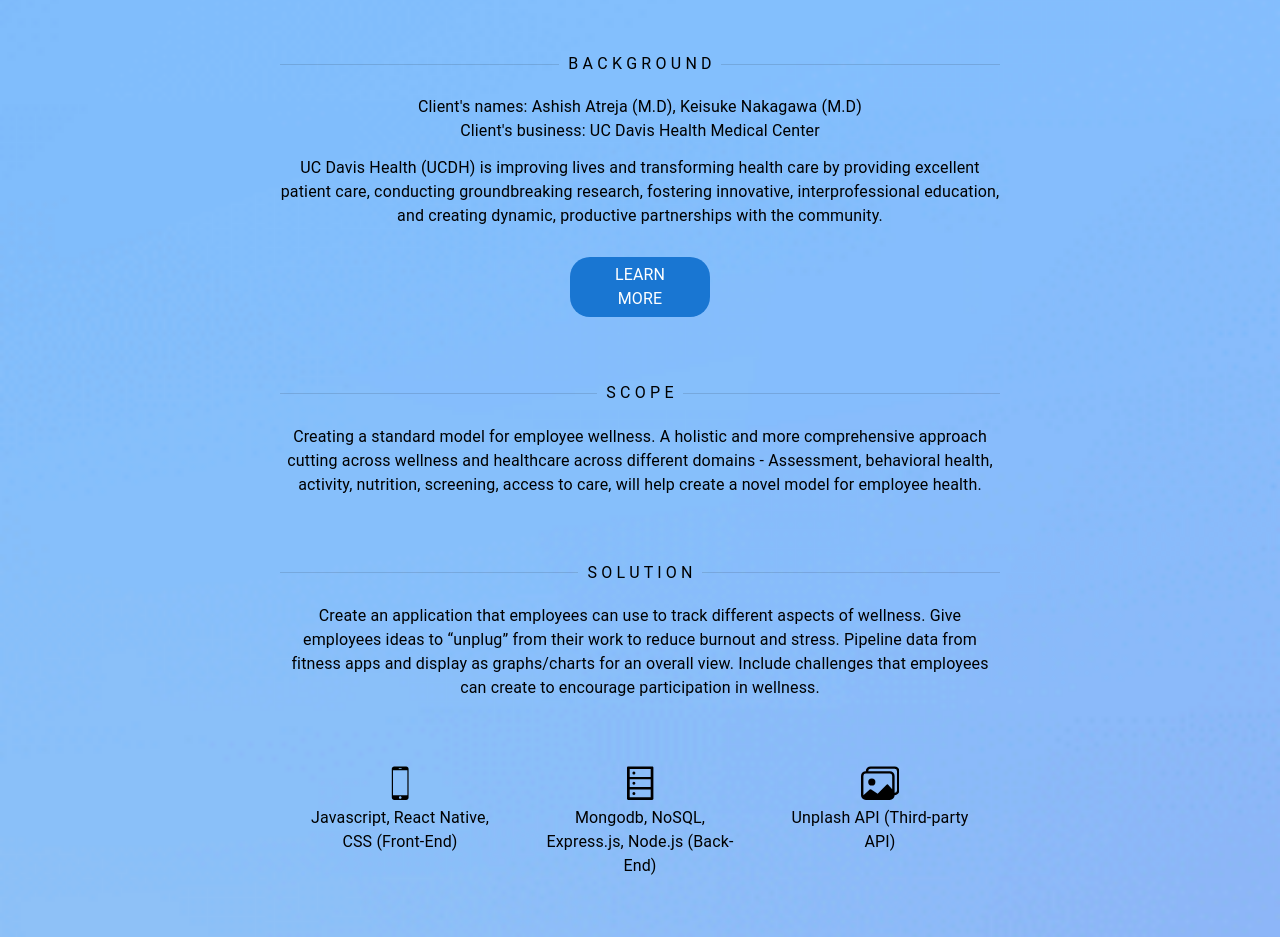
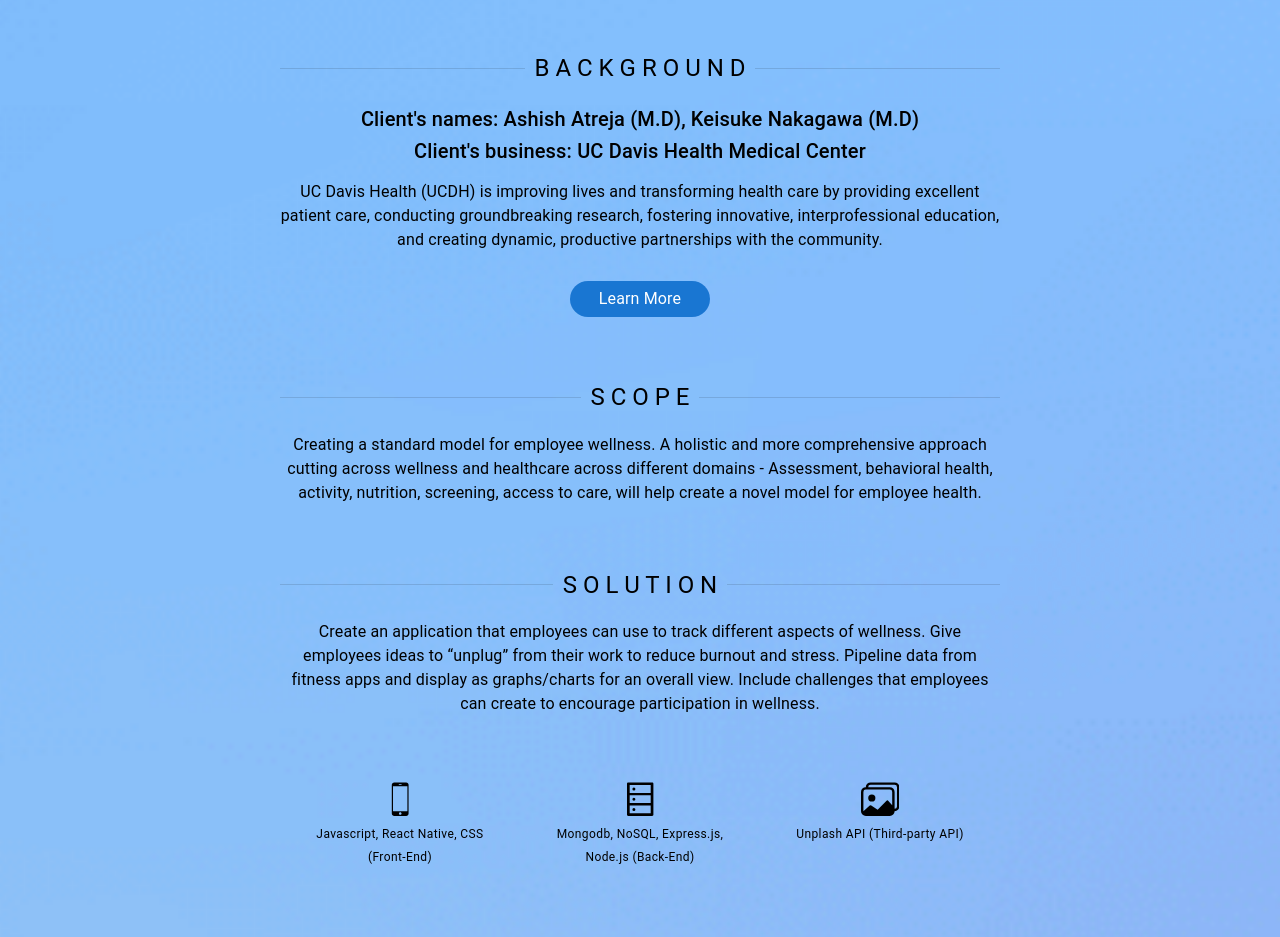
Before and after one commit to Manhsy/landing-page, a React (Create React App) app: page / in a window 1280 px wide. Shown: the part 80-1017 px from the top of the page. Built offline with nearby package versions, Linux system fonts and the light colour scheme.

Commit message:
fixed font sizes

```diff
--- a/src/components/Ti.js
+++ b/src/components/Ti.js
@@ -19,7 +19,7 @@
         <Typography variant="h6" component="span">
           {`Sprint ${sprintNum}`}
         </Typography>
-        <Typography>{description}</Typography>
+        <Typography variant="body1">{description}</Typography>
       </TimelineContent>
     </TimelineItem>
   );
--- a/src/components/pages/AboutUs.js
+++ b/src/components/pages/AboutUs.js
@@ -10,10 +10,10 @@
       <div className={classes.toolbar} />
       <Container maxWidth="lg">
         <Divider>
-          <Title align="left">F I N A L - I T E R A T I O N</Title>
+          <Title variant="h5">F I N A L - I T E R A T I O N</Title>
         </Divider>
         <div style={{ marginTop: "1.5vw" }} />
-        <Description>
+        <Description variant="body1">
           Hello, we are Computer Science students from California State
           University, Sacramento, who shares the same passion for technology and
           innovation.
--- a/src/components/pages/Background.js
+++ b/src/components/pages/Background.js
@@ -11,13 +11,17 @@
       <div className={classes.toolbar} />
       <Container maxWidth="lg">
         <Divider>
-          <Title> B A C K G R O U N D</Title>
+          <Title variant="h5"> B A C K G R O U N D</Title>
         </Divider>
         <div style={{ marginTop: "1.5vw" }} />
-        <Name>Client's names: Ashish Atreja (M.D), Keisuke Nakagawa (M.D)</Name>
-        <Name>Client's business: UC Davis Health Medical Center</Name>
+        <Name variant="h6">
+          Client's names: Ashish Atreja (M.D), Keisuke Nakagawa (M.D)
+        </Name>
+        <Name variant="h6">
+          Client's business: UC Davis Health Medical Center
+        </Name>
         <div style={{ marginTop: "1vw" }} />
-        <Description>
+        <Description variant="body1">
           UC Davis Health (UCDH) is improving lives and transforming health care
           by providing excellent patient care, conducting groundbreaking
           research, fostering innovative, interprofessional education, and
@@ -45,4 +49,5 @@
   paddingLeft: "2vw",
   width: "11vw",
   paddingRight: "2vw",
+  textTransform: "capitalize",
 };
--- a/src/components/pages/Highlight.js
+++ b/src/components/pages/Highlight.js
@@ -9,10 +9,10 @@
       <div className={classes.toolbar} />
       <Container maxWidth="lg">
         <Divider>
-          <Title>H I G H L I G H T</Title>
+          <Title variant="h5">H I G H L I G H T</Title>
         </Divider>
         <div style={{ marginTop: "1.5vw" }} />
-        <Description>
+        <Description variant="body1">
           Our client has a vision to create a standard model of wellness which
           hasn't been done before. A comprehensive approach cutting across
           wellness and healthcare spanning from different domains of wellness
--- a/src/components/pages/Scope.js
+++ b/src/components/pages/Scope.js
@@ -11,10 +11,10 @@
       <div className={classes.toolbar} />
       <Container maxWidth="lg">
         <Divider>
-          <Title>S C O P E</Title>
+          <Title variant="h5">S C O P E</Title>
         </Divider>
         <div style={{ marginTop: "1.5vw" }} />
-        <Description>
+        <Description variant="body1">
           Creating a standard model for employee wellness. A holistic and more
           comprehensive approach cutting across wellness and healthcare across
           different domains - Assessment, behavioral health, activity,
--- a/src/components/pages/Solution.js
+++ b/src/components/pages/Solution.js
@@ -14,10 +14,10 @@
       <div className={classes.toolbar} />
       <Container maxWidth="lg">
         <Divider>
-          <Title>S O L U T I O N</Title>
+          <Title variant="h5">S O L U T I O N</Title>
         </Divider>
         <div style={{ marginTop: "1.5vw" }} />
-        <Description>
+        <Description variant="body1">
           Create an application that employees can use to track different
           aspects of wellness. Give employees ideas to “unplug” from their work
           to reduce burnout and stress. Pipeline data from fitness apps and
@@ -28,13 +28,15 @@
           <div>
             <IoIosPhonePortrait color="black" size="3vw" />
             <div style={{ width: "15vw" }}>
-              <IconText>Javascript, React Native, CSS (Front-End)</IconText>
+              <IconText variant="caption">
+                Javascript, React Native, CSS (Front-End)
+              </IconText>
             </div>
           </div>
           <div>
             <AiOutlineDatabase color="black" size="3vw" />
             <div style={{ width: "15vw" }}>
-              <IconText>
+              <IconText variant="caption">
                 Mongodb, NoSQL, Express.js, Node.js (Back-End)
               </IconText>
             </div>
@@ -42,7 +44,9 @@
           <div>
             <BsImages color="black" size="3vw" />
             <div style={{ width: "15vw" }}>
-              <IconText>Unplash API (Third-party API)</IconText>
+              <IconText variant="caption">
+                Unplash API (Third-party API)
+              </IconText>
             </div>
           </div>
         </Container>
--- a/src/components/pages/TimelinePage.js
+++ b/src/components/pages/TimelinePage.js
@@ -12,7 +12,7 @@
       <div className={classes.toolbar} />
       <Container maxWidth="lg">
         <Divider>
-          <Title align="left">T I M E L I N E</Title>
+          <Title variant="h5">T I M E L I N E</Title>
         </Divider>
         <div style={{ marginTop: "1.5vw" }} />
         <Timeline position="alternate">
```
